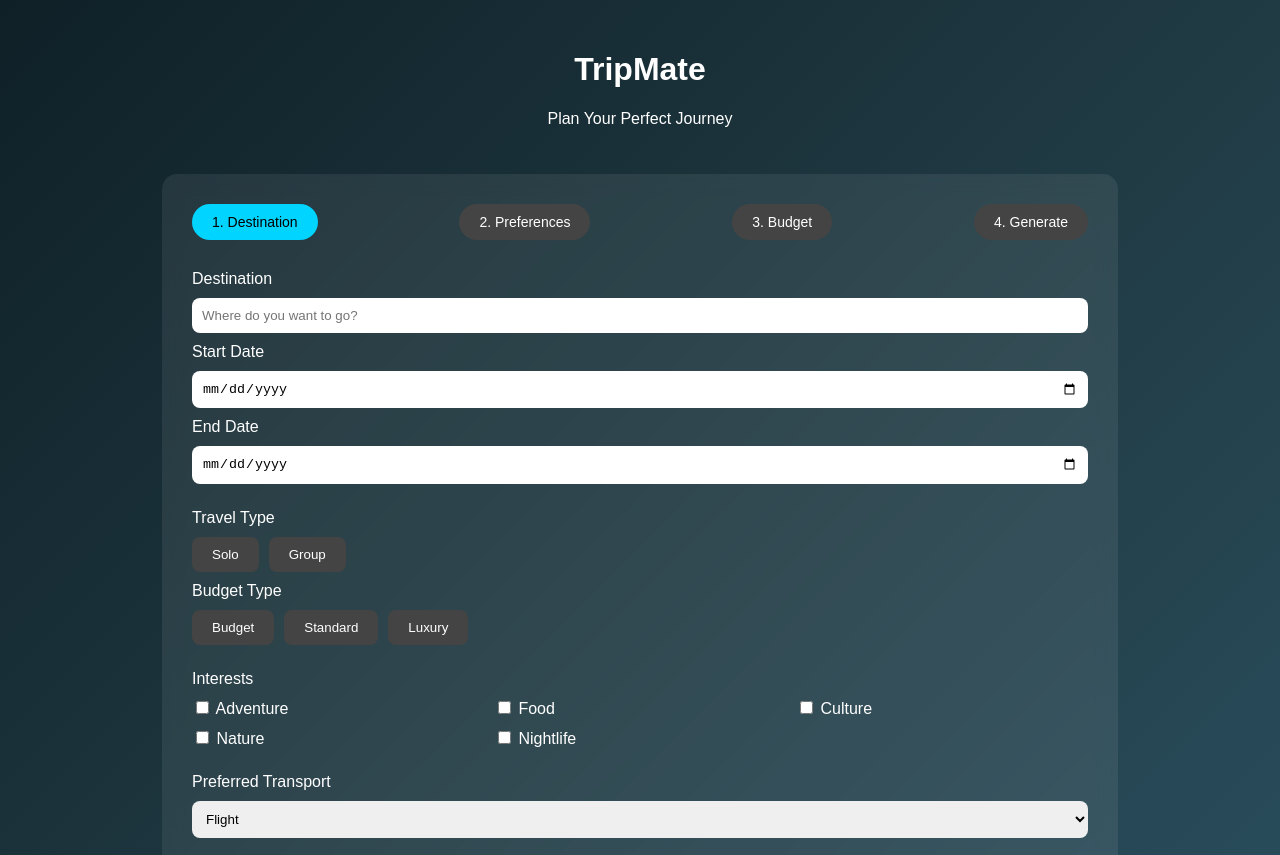
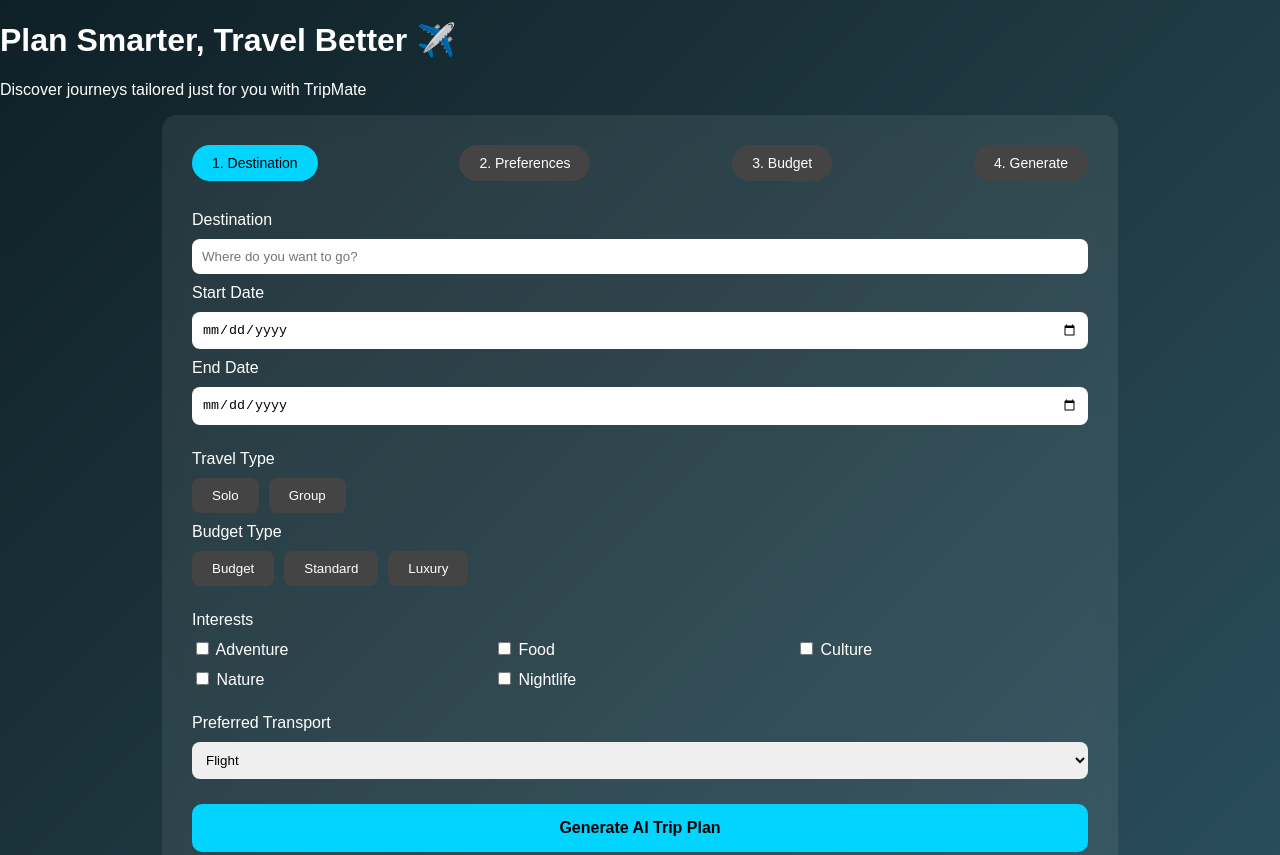
Before and after one commit to uk-pRiNcE/TripMate-, a plain HTML site: page frontend/card1.html in a window 1280 px wide. Shown: the top 855 px of the page. Drawn offline with Linux system fonts and the light colour scheme.

Commit message:
Update card1.html

```diff
--- a/frontend/card1.html
+++ b/frontend/card1.html
@@ -8,11 +8,14 @@
 </head>
 
 <body>
+<div class="hero-bg">
 
-<header class="header">
-<h1>TripMate</h1>
-<p>Plan Your Perfect Journey</p>
-</header>
+  <div class="hero-text">
+    <h1 class="animated-title">Plan Smarter, Travel Better ✈️</h1>
+    <p class="tagline">Discover journeys tailored just for you with TripMate</p>
+  </div>
+
+</div>
 
 <section class="planner-container">
 
```
